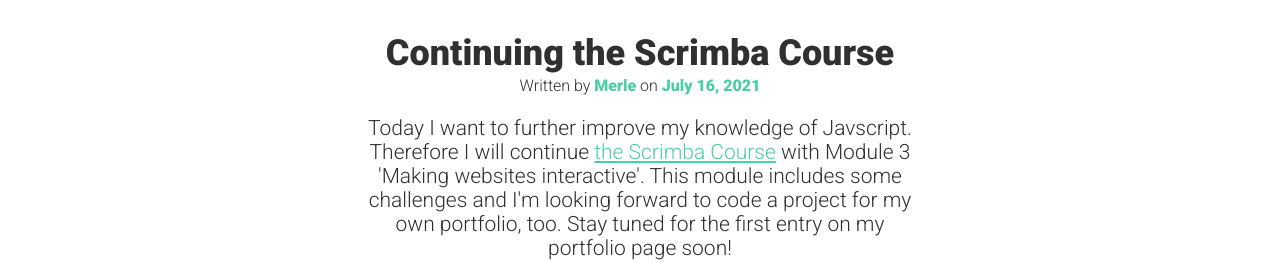
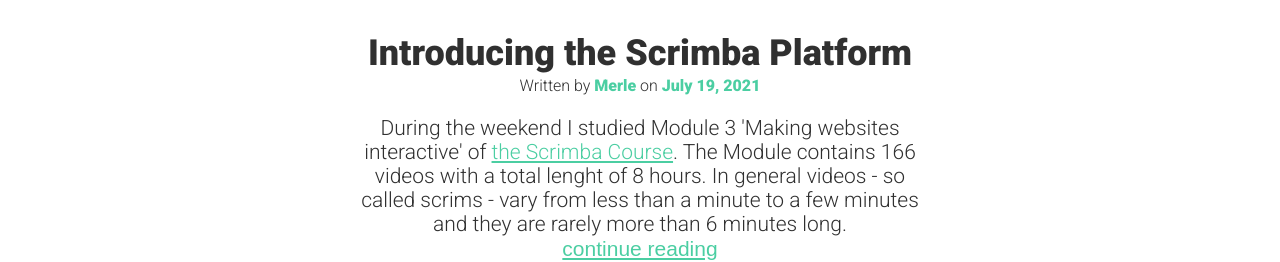
Before and after one commit to jmruehl/personal-website, a plain HTML site: page logbook.html in a window 1280 px wide. Shown: the part 692-954 px from the top of the page. Drawn offline with Linux system fonts and the light colour scheme.

Commit message:
Fixed Display Button/ Entry 07-19

```diff
--- a/js/logbook.js
+++ b/js/logbook.js
@@ -1,12 +1,8 @@
-const btns = document.querySelectorAll('.display-text')
-const fullText = document.querySelectorAll('.hidden')
+
+// Display most recent (=last) entry of log book on top of page
 
 const logEntries = document.querySelectorAll('.log-entry')
 const insertMostRecentEntry = document.querySelector('#insert-text')
-
-
-
-// Display most recent (=last )entry of log book on top of page
 
 insertMostRecentEntry.innerHTML = logEntries[logEntries.length -1].innerHTML
 
@@ -14,6 +10,10 @@ insertMostRecentEntry.innerHTML = logEntries[logEntries.length -1].innerHTML
 
 //Display full text of log book entry
 
+
+const btns = document.querySelectorAll('.display-text')
+const fullText = document.querySelectorAll('.hidden')
+
 btns.forEach((el, i) => el.addEventListener('click', event => {
     el.classList.add('hidden')
     fullText[i].classList.remove('hidden')
--- a/logbook.html
+++ b/logbook.html
@@ -1,6 +1,7 @@
 <!DOCTYPE html>
 <html>
     <head lang="en">
+        <title>Merle Rühl | Logbook</title>
         <link href="https://fonts.googleapis.com/css2?family=Roboto:wght@300;900&display=swap" rel="stylesheet">
         <link href="css/style.css" rel="stylesheet" >
     </head>
@@ -101,7 +102,22 @@
                     </p>
                 </div>
             </section>
-        </main>
+
+            <section class=" log-entry">
+                <div class="container">
+                    <h3>Introducing the Scrimba Platform</h3>
+                    <p class="small-text">Written by <span class="accent-text">Merle</span> on <time datetime="2021-07-19" class="accent-text">July 19, 2021</time></p>
+                    <p>During the weekend I studied Module 3 'Making websites interactive' of <a href="https://scrimba.com/learn/frontend">the Scrimba Course</a>.
+                        The Module contains 166 videos with a total lenght of 8 hours. In general videos - so called scrims - vary from less than a
+                        minute to a few minutes and they are rarely more than 6 minutes long.
+                        <button class="display-text">continue reading</button>
+                    </p>
+                     <p class="hidden"> Each video contains a specific topic and a task to code by yourself. And here the great advantage of the
+                        Scrimba Editor comes into play. You can stop the scrim at any time and the video turns into an editor with the full code avaiable.
+                        So at any given moment you can actually code yourself and even save your that code to a note. Isn't that a great way to learn?!
+                    </p>
+                </div>
+            </section>
 		<script src="js/logbook.js"></script>
     </body>
 </html>
```
Also changed, not shown: index.html (+1 -1 lines), portfolio.html (+1 -0 lines), 1 other file.
